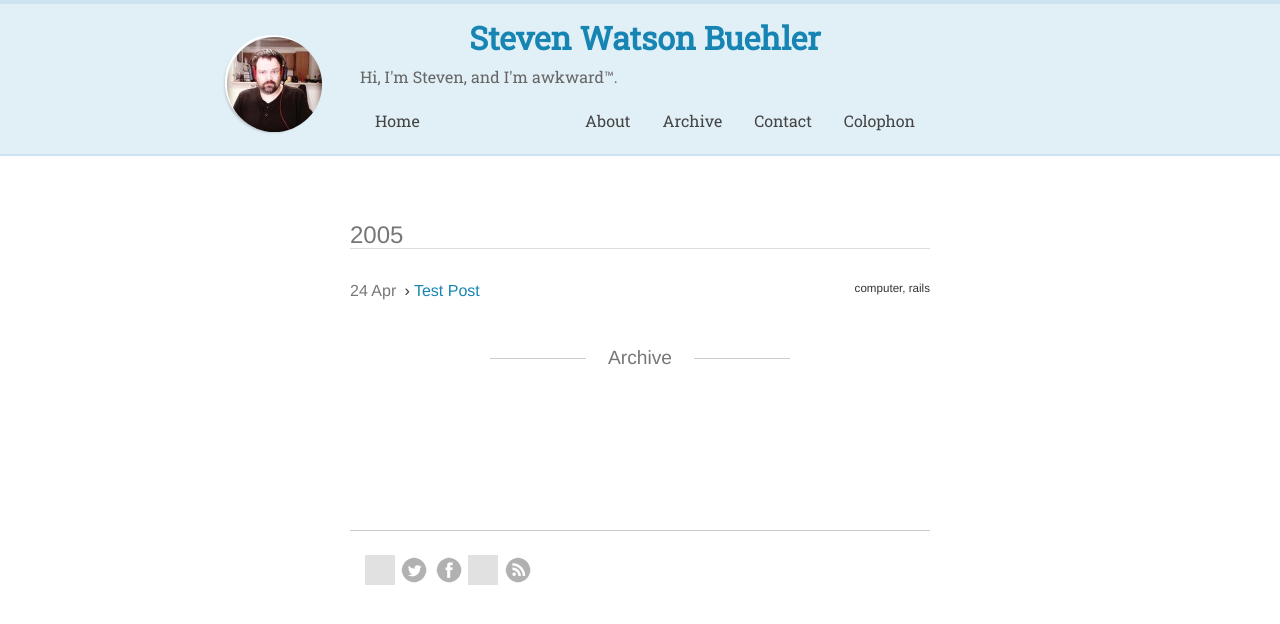
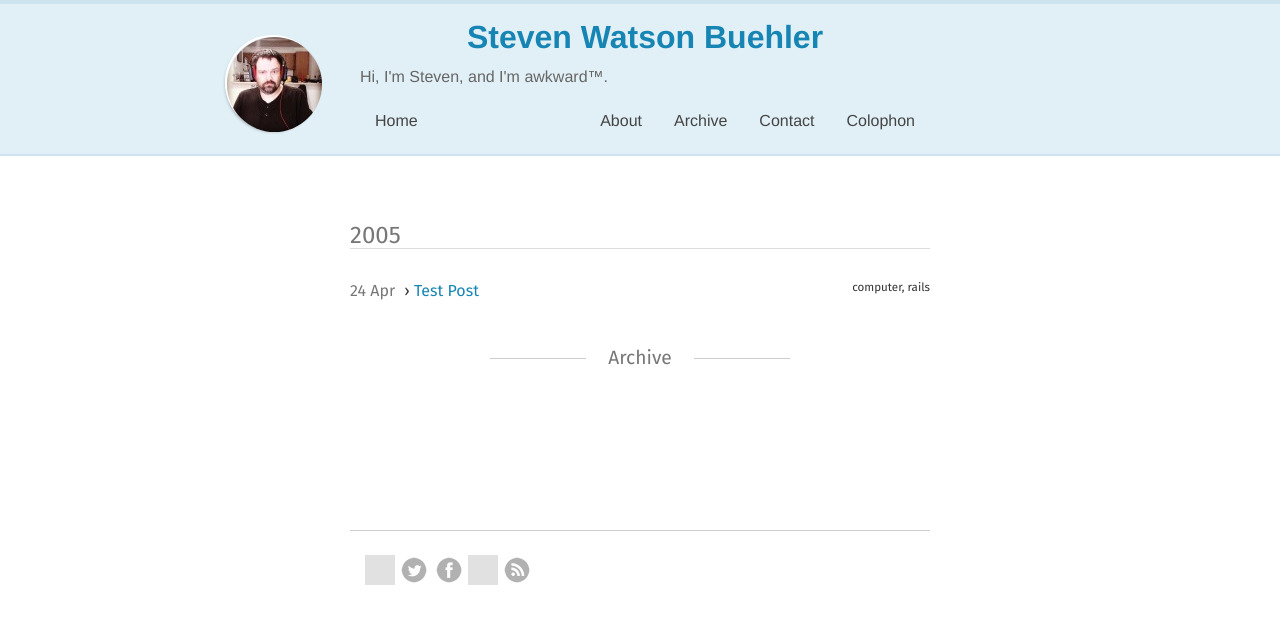
Before and after one commit to swbuehler/stevenwatsonbuehler.github.io, a Jekyll site: the page built from index.html, in a window 1280 px wide. Shown: the top 624 px of the page. Built offline with Jekyll 4.4.1, drawn with Linux system fonts in a browser that asks for light colours; nearby versions of some CDN libraries; some web fonts are replaced; grey boxes are pictures that could not be loaded.

Commit message:
style update

```diff
--- a/_layouts/default.html
+++ b/_layouts/default.html
@@ -9,8 +9,7 @@
 
 		<link href="//netdna.bootstrapcdn.com/bootstrap/3.0.0/css/bootstrap.min.css" rel="stylesheet" />
 		<link rel="stylesheet" href="https://use.fontawesome.com/releases/v5.6.3/css/all.css" integrity="sha384-UHRtZLI+pbxtHCWp1t77Bi1L4ZtiqrqD80Kn4Z8NTSRyMA2Fd33n5dQ8lWUE00s/" crossorigin="anonymous">
-		<link href='//fonts.googleapis.com/css?family=Vollkorn:400italic|Roboto+Slab|Fjalla+One&amp;subset=latin,latin-ext' rel='stylesheet' type='text/css' />
-
+		<link href="https://fonts.googleapis.com/css?family=Fira+Sans:400,400i,700,700i,800,800i|ZCOOL+XiaoWei&amp;subset=latin-ext" rel="stylesheet">
 		<link href="/css/main.css" rel="stylesheet" />
 		<link href="/css/pygments.min.css" rel="stylesheet" />
 
--- a/css/main.css
+++ b/css/main.css
@@ -4,7 +4,7 @@
 				padding-top: 0px;
 				padding-bottom: 40px;
 				color: #333;
-				font: 16px/1.5 'Helvetica Neue Light', 'Helvetica Neue', Helvetica, Arial, sans-serif;
+				font: 16px/1.5 'Fira Sans','Helvetica Neue Light', 'Helvetica Neue', Helvetica, Arial, sans-serif;
 			}
 			.header {
 				font-size: 1.0em;
@@ -14,7 +14,7 @@
 				font-size: 2.5em;
 			}
 			.top_name {
-				font: 16px/1.5 "Roboto Slab", 'Helvetica Neue Light', 'Helvetica Neue', Helvetica, Arial, sans-serif;
+				font: 16px/1.5 'ZCOOL XiaoWei','Helvetica Neue Light', 'Helvetica Neue', Helvetica, Arial, sans-serif;
 				font-size: 1.0em;
 				border-bottom: solid 2px #444;
 				padding-bottom: 10px;
@@ -97,7 +97,7 @@
 				font-size: 1.6em;
 			}
 			blockquote {
-				font: 400 20px/30px "Vollkorn";
+				font: 400 20px/30px "Fira Sans";
 				font-style: italic;
 				border-left: 4px solid #CCC;
 				padding: 10px 0px 1px 15px;
@@ -119,7 +119,7 @@
 			}
 			cite, cite a {
 				color: #c90707;
-				font: 400 1.0em/1.2em "Vollkorn";
+				font: 400 1.0em/1.2em "Fira Sans";
 				font-style: italic;
 			}
 
@@ -175,7 +175,7 @@
 				margin-bottom: 1em;
 			}
 			#footer {
-				font-family: 'Fjalla One';
+				font-family: 'ZCOOL XiaoWei';
 				border-top: solid 1px #ccc;
 				font-size: 0.9em;
 				margin-top: 1em;
```
